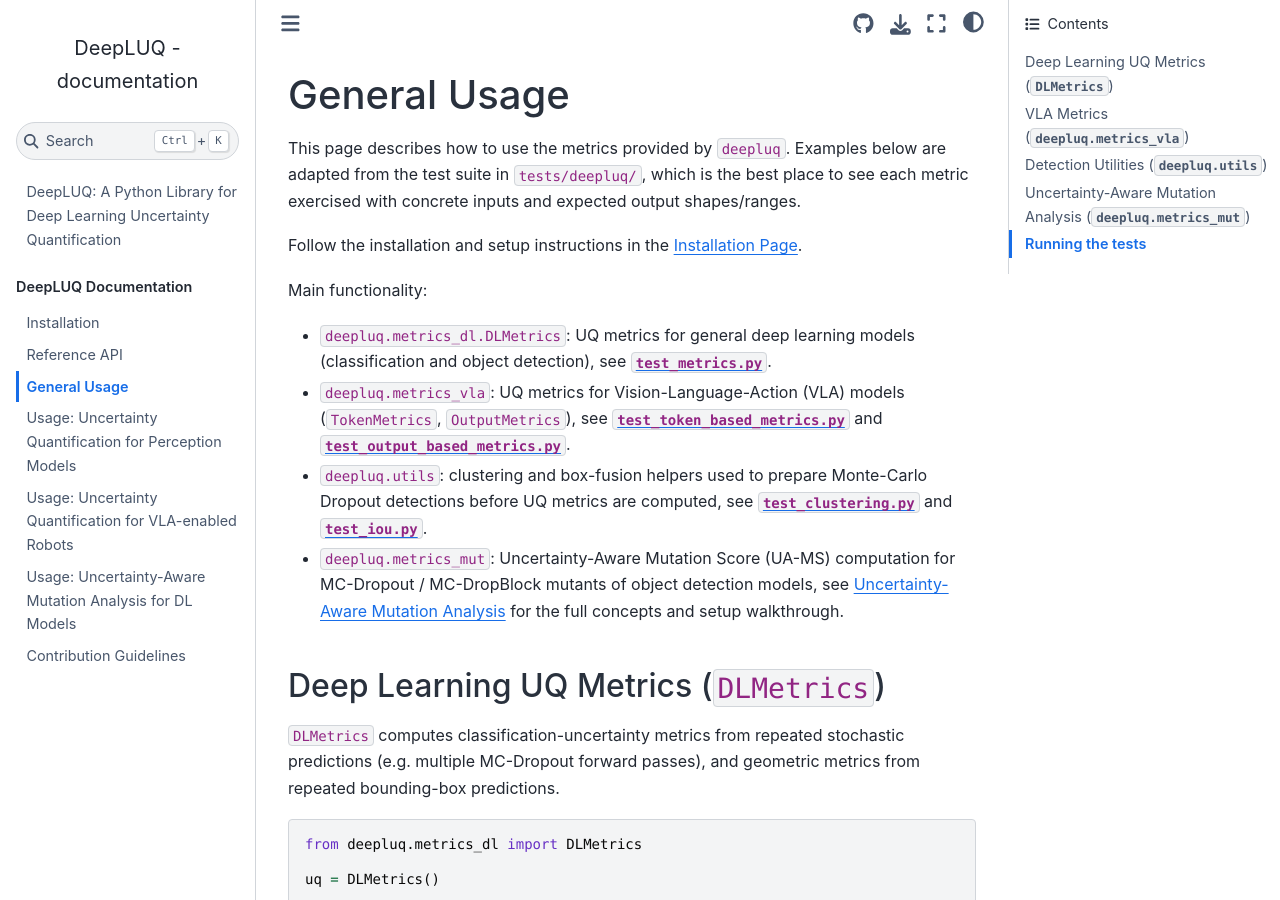
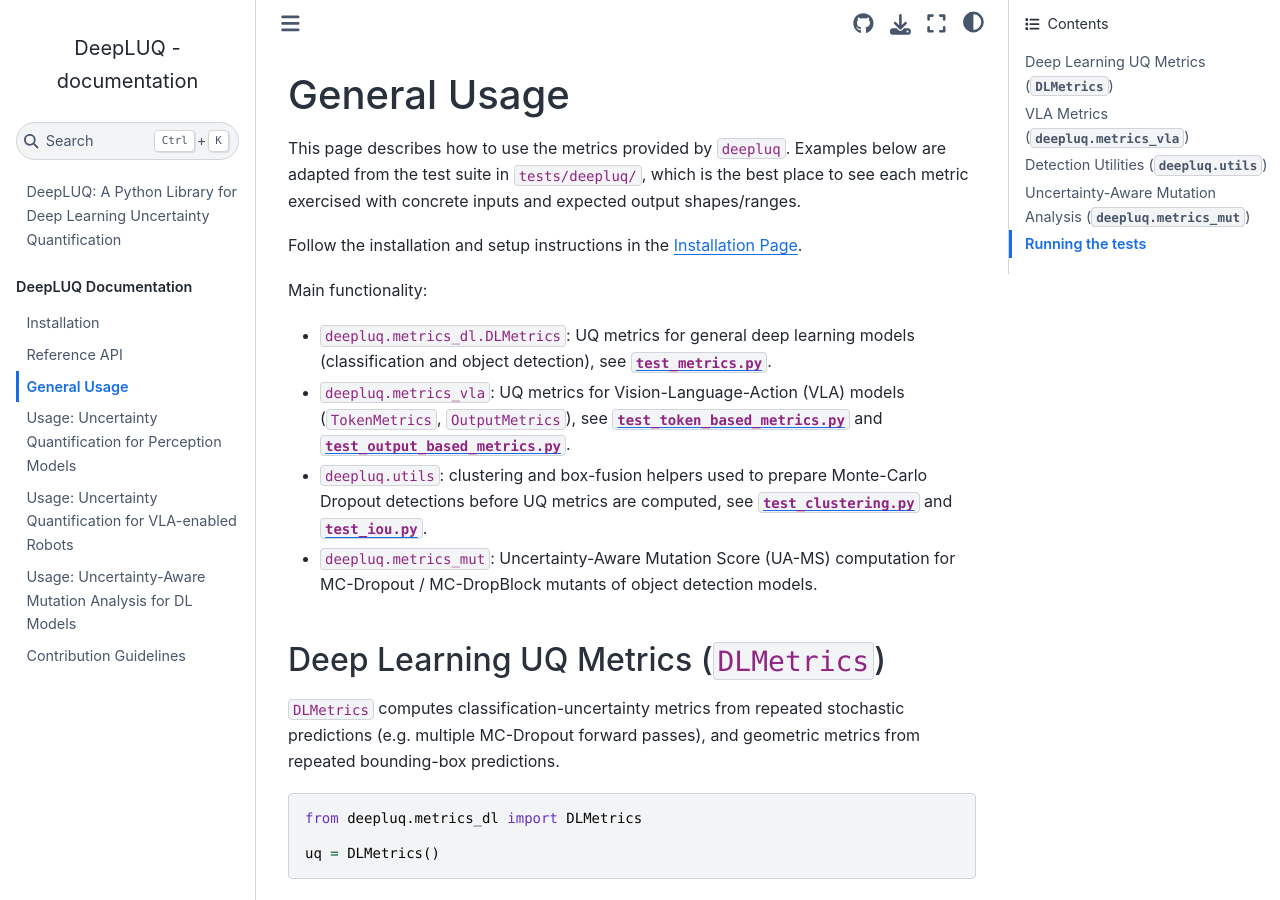
Before and after one commit to INTO-CPS-Association/DeepLUQ, a Jupyter Book: the page built from docs/general-usage.md, in a window 1280 px wide and 900 px high. Built offline with Jupyter Book 1.0.4 settings and Sphinx 7.4.7 and the Sphinx Book theme 1.1.4, drawn with Linux system fonts in a browser that asks for light colours.

Commit message:
update intro

```diff
--- a/docs/general-usage.md
+++ b/docs/general-usage.md
@@ -19,9 +19,7 @@ Main functionality:
   [`test_clustering.py`](../tests/deepluq/test_clustering.py) and
   [`test_iou.py`](../tests/deepluq/test_iou.py).
 - `deepluq.metrics_mut`: Uncertainty-Aware Mutation Score (UA-MS) computation for
-  MC-Dropout / MC-DropBlock mutants of object detection models, see
-  [Uncertainty-Aware Mutation Analysis](uq4ma.md) for the full concepts and setup
-  walkthrough.
+  MC-Dropout / MC-DropBlock mutants of object detection models.
 
 ## Deep Learning UQ Metrics (`DLMetrics`)
 
```
